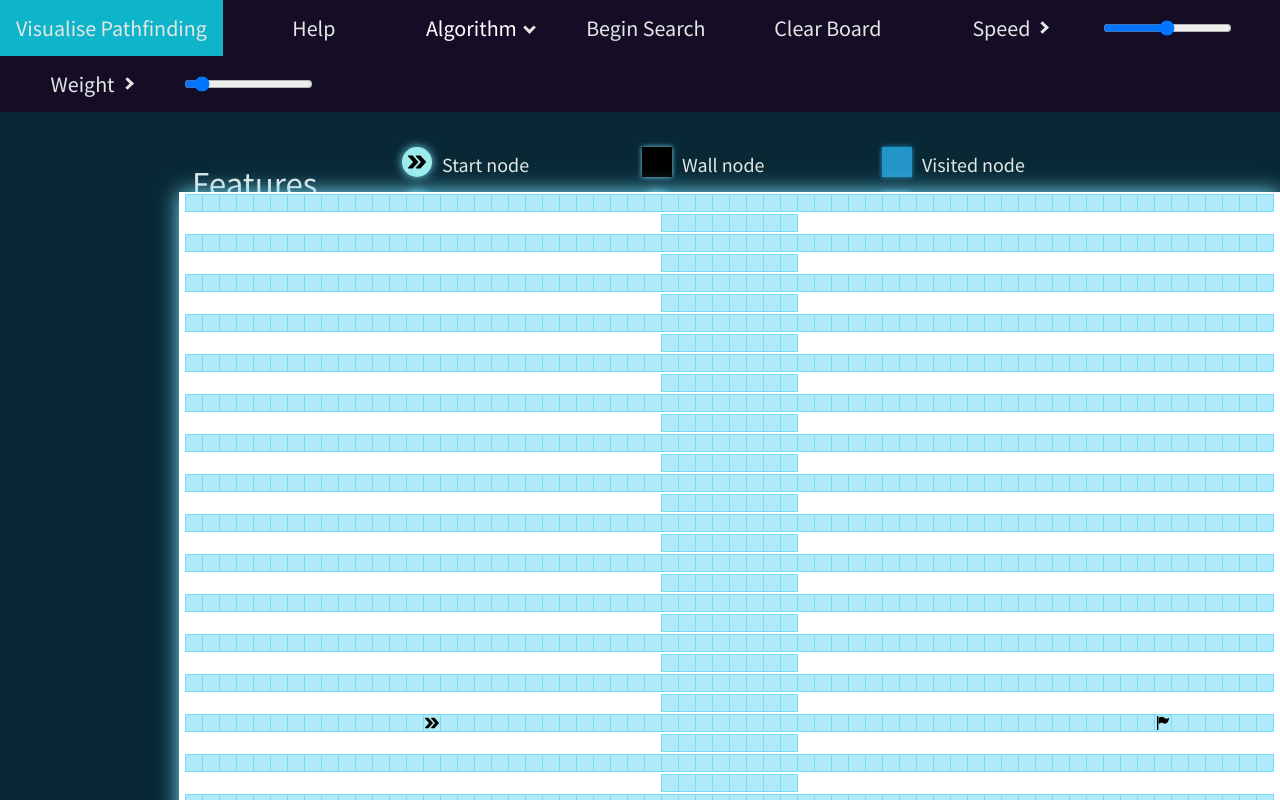
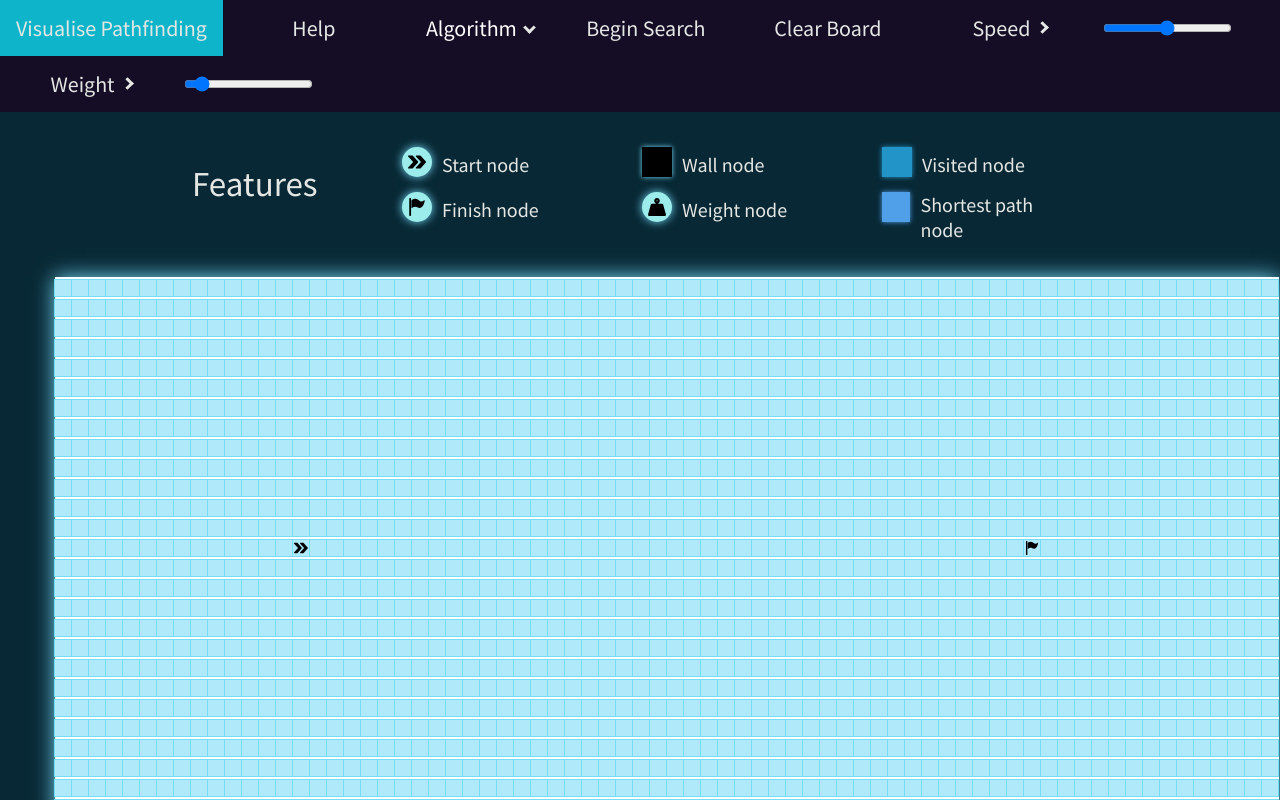
Before and after one commit to kysoh1/pathfinding-algorithm-visualiser, a React (Create React App) app: page / in a window 1280 px wide. Shown: the top 800 px of the page. Built offline with nearby package versions, Linux system fonts and the light colour scheme.

Commit message:
Fixed overflow

```diff
--- a/src/grid/grid.css
+++ b/src/grid/grid.css
@@ -1,11 +1,11 @@
 body {
+  overflow: hidden;
   background-color: rgb(8, 40, 53);
 }
 
 .grid {
   background-color: white;
   position: absolute;
-  left: 14%;
-  top: 24%;
+  margin-left: 55px;
   box-shadow: 0 0 20px rgb(118, 221, 247);
 }
```
